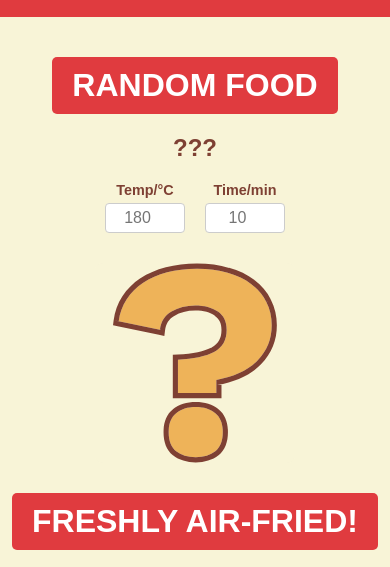
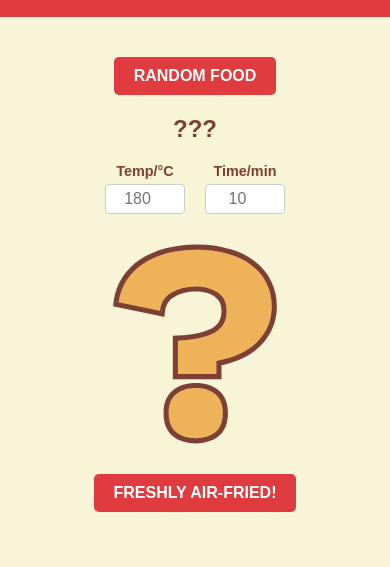
Before and after one commit to nancyyinan/project2-demo_2, a plain HTML site: page index.html in a window 390 px wide. Shown: the part 80-647 px from the top of the page. Drawn offline with Linux system fonts and the light colour scheme; a web font is replaced by a local one.

Commit message:
Update index.html

```diff
--- a/index.html
+++ b/index.html
@@ -148,6 +148,36 @@
           font-size: 0.8rem;
           font-weight: normal;
         }
+
+             /* === 按钮通用样式 === */
+      button {
+        font-family: "collier-black", sans-serif;
+        background: #e03b3f;
+        color: #fff;
+        font-size: 1rem;
+        padding: 10px 20px;
+        border: none;
+        border-radius: 5px;
+        cursor: pointer;
+        font-weight: bold;
+        transition: background 0.3s;
+        margin: 10px;
+      }
+      button:hover {
+        background: #7e4033;
+      }
+
+      /* === 随机食物按钮及食物名称 === */
+      #randomFoodBtn {
+        margin-top: 20px;
+      }
+      #randomFoodName {
+        font-size: 0.8rem;
+        font-weight: bold;
+        font-size: 1.5rem;
+        margin: 10px 0;
+        text-transform: uppercase;
+      }
       }
     </style>
   </head>
```
